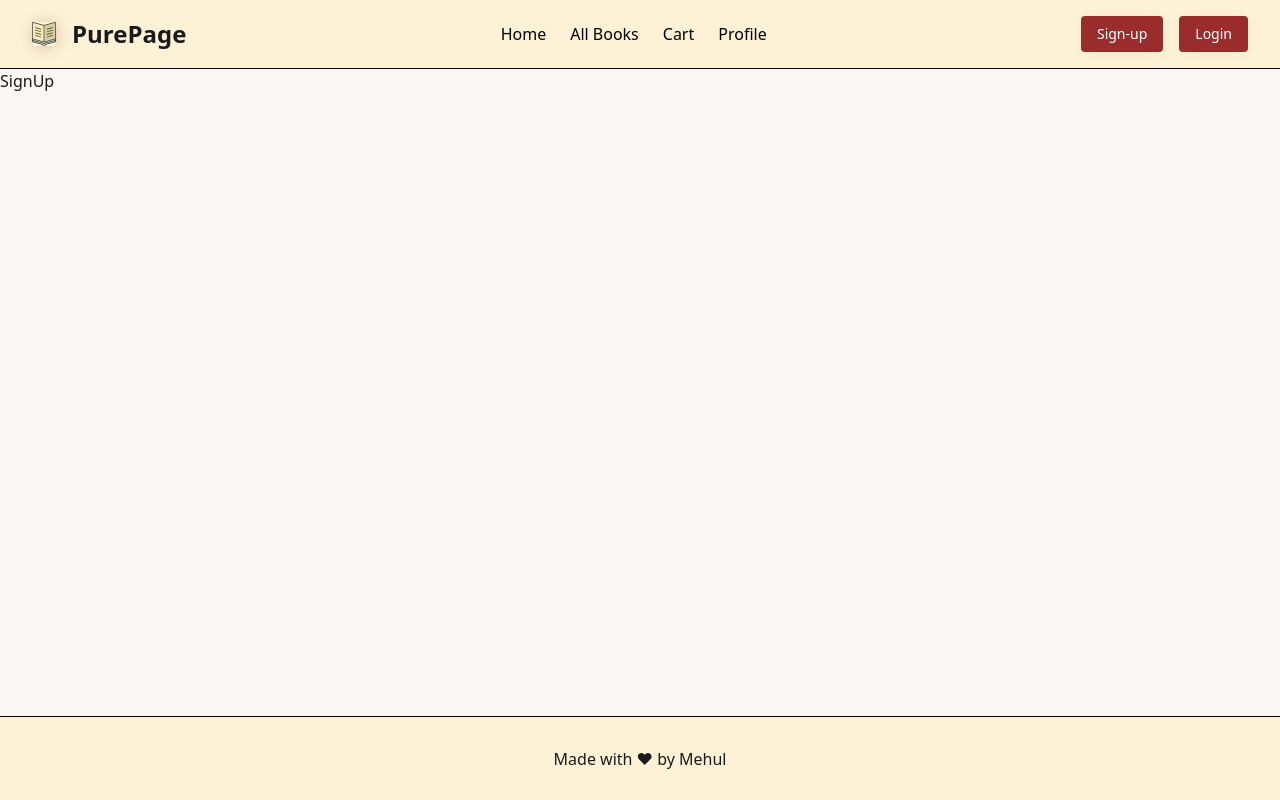
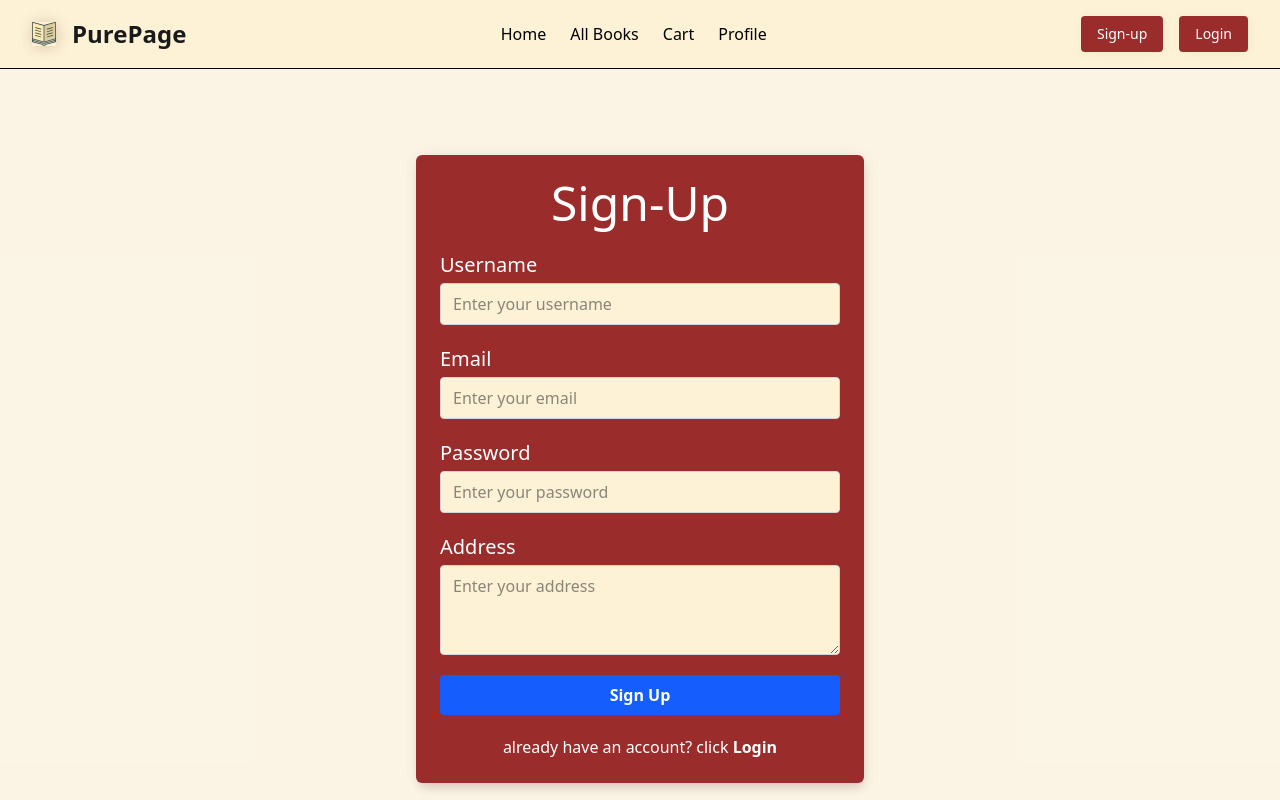
Before and after one commit to mehuldotdev/PurePage, a React (Vite) app in the folder frontend/: page /signup in a window 1280 px wide. Shown: the top 800 px of the page. Built offline with nearby package versions, Linux system fonts and the light colour scheme.

Commit message:
login signup

```diff
--- a/frontend/pages/Login.jsx
+++ b/frontend/pages/Login.jsx
@@ -1,9 +1,52 @@
-import React from 'react'
+import React from 'react';
+import { BlurFade } from '../src/components/magicui/blur-fade.jsx';
 
 function Login() {
   return (
-    <div>Login</div>
-  )
+    <div className='h-[100vh] bg-secondary/50 flex items-center justify-center'>
+      <div className='w-full max-w-md'>
+        <BlurFade duration={1} direction='down'>
+          <div className='login-form rounded-lg px-6 py-6 bg-primary shadow-xl'>
+            <p className='text-5xl font-medium text-center text-white mb-6'>Login</p>
+
+            <form className='space-y-5'>
+              {/* Username */}
+              <div className='flex flex-col'>
+                <label className='mb-1 text-white text-xl font-medium'>Username</label>
+                <input
+                  type='text'
+                  placeholder='Enter your username'
+                  name='username'
+                  required
+                  className='border bg-secondary border-gray-300 rounded-md px-3 py-2 focus:outline-none focus:ring-2 focus:ring-blue-500'
+                />
+              </div>
+
+              {/* Password */}
+              <div className='flex flex-col'>
+                <label className='mb-1 text-white text-xl font-medium'>Password</label>
+                <input
+                  type='password'
+                  placeholder='Enter your password'
+                  name='password'
+                  required
+                  className='border bg-secondary border-gray-300 rounded-md px-3 py-2 focus:outline-none focus:ring-2 focus:ring-blue-500'
+                />
+              </div>
+
+              {/* Button */}
+              <button
+                type='submit'
+                className='w-full bg-blue-600 hover:bg-blue-700 text-white py-2 px-4 rounded-md font-semibold transition'
+              >
+                Login
+              </button>
+            </form>
+          </div>
+        </BlurFade>
+      </div>
+    </div>
+  );
 }
 
-export default Login
+export default Login;
--- a/frontend/pages/SignUp.jsx
+++ b/frontend/pages/SignUp.jsx
@@ -1,9 +1,78 @@
-import React from 'react'
+import React from 'react';
+import { BlurFade } from '../src/components/magicui/blur-fade.jsx';
+import { Link } from 'react-router-dom';
 
 function SignUp() {
   return (
-    <div>SignUp</div>
-  )
+    <div className='h-[100vh] bg-secondary/50 flex items-center justify-center'>
+
+      <div className='signup-form rounded-lg w-full max-w-md px-6 py-6 bg-primary shadow-xl'>
+        <BlurFade duration={0.50} direction='up'>
+        <p className='text-5xl font-medium text-center text-white mb-6'>Sign-Up</p>
+        </BlurFade>
+        <BlurFade duration={1.15} direction='up'>
+        <form className='space-y-5'>
+          {/* Username */}
+          <div className='flex flex-col'>
+            <label className='mb-1 text-white text-xl font-medium'>Username</label>
+            <input
+              type='text'
+              placeholder='Enter your username'
+              name='username'
+              required
+              className='border bg-secondary border-gray-300 rounded-md px-3 py-2 focus:outline-none focus:ring-2 focus:ring-blue-500'
+            />
+          </div>
+
+          {/* Email */}
+          <div className='flex flex-col'>
+            <label className='mb-1 text-white text-xl font-medium'>Email</label>
+            <input
+              type='email'
+              placeholder='Enter your email'
+              name='email'
+              required
+              className='border bg-secondary border-gray-300 rounded-md px-3 py-2 focus:outline-none focus:ring-2 focus:ring-blue-500'
+            />
+          </div>
+
+          {/* Password */}
+          <div className='flex flex-col'>
+            <label className='mb-1 text-white text-xl font-medium'>Password</label>
+            <input
+              type='password'
+              placeholder='Enter your password'
+              name='password'
+              required
+              className='border bg-secondary border-gray-300 rounded-md px-3 py-2 focus:outline-none focus:ring-2 focus:ring-blue-500'
+            />
+          </div>
+
+          {/* Address */}
+          <div className='flex flex-col'>
+            <label className='mb-1 text-white text-xl font-medium'>Address</label>
+            <textarea
+              rows='3'
+              placeholder='Enter your address'
+              name='address'
+              required
+              className='border bg-secondary border-gray-300 rounded-md px-3 py-2 focus:outline-none focus:ring-2 focus:ring-blue-500'
+            />
+          </div>
+
+          {/* Button */}
+          <button
+            type='submit'
+            className='w-full bg-blue-600 hover:bg-blue-700 text-white py-2 px-4 rounded-md font-semibold transition'
+          >
+            Sign Up
+          </button>
+          <p className='text-center text-md font-light text-white'>already have an account? click <Link className='font-bold' to={'/login'}>Login</Link></p>
+        </form>
+      </BlurFade>
+      </div>
+    </div>
+  );
 }
 
-export default SignUp
+export default SignUp;
--- a/frontend/src/components/Footer/Footer.jsx
+++ b/frontend/src/components/Footer/Footer.jsx
@@ -3,7 +3,7 @@ import { BlurFade } from '../magicui/blur-fade'
 
 function Footer() {
   return (
-    <footer className='fixed border-t-1 border-black flex items-center justify-center md:h-21 h-7 left-0 bottom-0 w-full bg-secondary'>
+    <footer className='border-t-1 border-black flex items-center justify-center md:h-21 h-7 left-0 bottom-0 w-full bg-secondary'>
       <div>
         <BlurFade delay={1} direction='up'>
         <p>Made with ❤ by Mehul</p>
--- a/frontend/src/components/ViewBookDetails/ViewBookDetails.jsx
+++ b/frontend/src/components/ViewBookDetails/ViewBookDetails.jsx
@@ -3,6 +3,7 @@ import { useParams } from 'react-router-dom';
 import { Slab } from 'react-loading-indicators';
 import useBookDetailsStore from '../../../store/viewBooks';
 import { BlurFade } from '../magicui/blur-fade.jsx';
+import { Globe } from 'lucide-react';
 
 function ViewBookDetails() {
   const { bookId } = useParams();
@@ -10,31 +11,42 @@ function ViewBookDetails() {
 
   useEffect(() => {
     fetchBookById(bookId);
-
     return () => clearBook();
   }, [bookId]);
 
-  if (loading) return (
-    <div className='h-[100vh] flex items-center justify-center bg-secondary/50'>
-      <Slab text="Loading..." color={["#ccc331"]} style={{ fontSize: "24px" }} />
-    </div>
-  );
+  if (loading)
+    return (
+      <div className="h-[100vh] flex items-center justify-center bg-secondary/50">
+        <Slab text="Loading..." color={["#ccc331"]} style={{ fontSize: '24px' }} />
+      </div>
+    );
 
-  if (error) return <p className='text-red-500'>Error: {error}</p>;
-  if (!book) return <p className='text-gray-500'>Book not found!</p>;
+  if (error) return <p className="text-red-500">Error: {error}</p>;
+  if (!book) return <p className="text-gray-500">Book not found!</p>;
 
   return (
-    <div className='min-h-[100vh] bg-secondary/50 flex flex-col items-center py-8 px-4'>
-        <BlurFade direction='up' duration={1}>
-      <div className='bg-primary rounded-lg shadow-2xl p-6 max-w-md w-full flex flex-col items-center'>
-        <img src={book.url} alt={book.title} className='h-80 w-full object-cover rounded-md mb-4' />
-        <h2 className='text-3xl font-bold mb-2'>{book.title}</h2>
-        <p className='text-lg mb-1'>by {book.author}</p>
-        <p className='text-lg font-semibold mb-2'>${book.price}</p>
-        <p className='text-sm mb-2'>{book.language}</p>
-        <p className='text-sm'>{book.desc}</p>
-      </div>
-        </BlurFade>
+    <div className="min-h-[100vh] bg-secondary/50 py-12 px-4">
+      <BlurFade direction="up" duration={1}>
+        <div className="max-w-6xl mx-auto flex flex-col md:flex-row items-start gap-12">
+          {/* Left image */}
+          <div className="flex-shrink-0 hover:scale-105 transition-all duration-100">
+            <img
+              className="h-[60vh] w-auto rounded-xl border-2 shadow-xl object-cover"
+              src={book.url}
+              alt="book-img"
+            />
+          </div>
+
+          {/* Right side */}
+          <div className="flex-1">
+            <h1 className="text-5xl font-extrabold">{book.title}</h1>
+            <p className="text-2xl text-black/60 font-semibold mb-8">by {book.author}</p>
+            <p className="text-lg mb-6">{book.desc}</p>
+            <p className='flex items-center gap-1 mb-6 text-black/60'><Globe size={18} />{book.language}</p>
+            <p className="text-3xl font-bold">${book.price}</p>
+          </div>
+        </div>
+      </BlurFade>
     </div>
   );
 }
```
